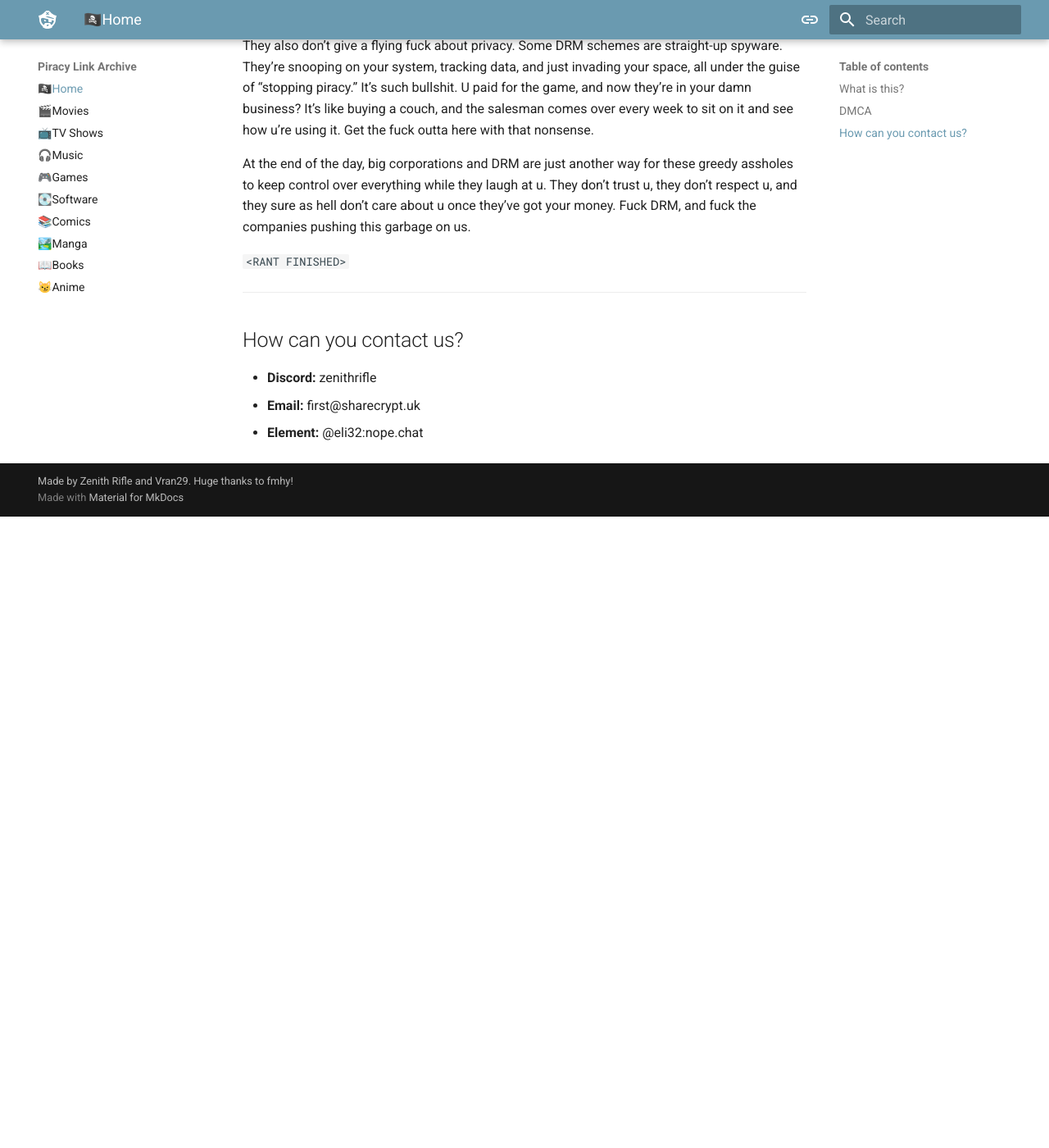
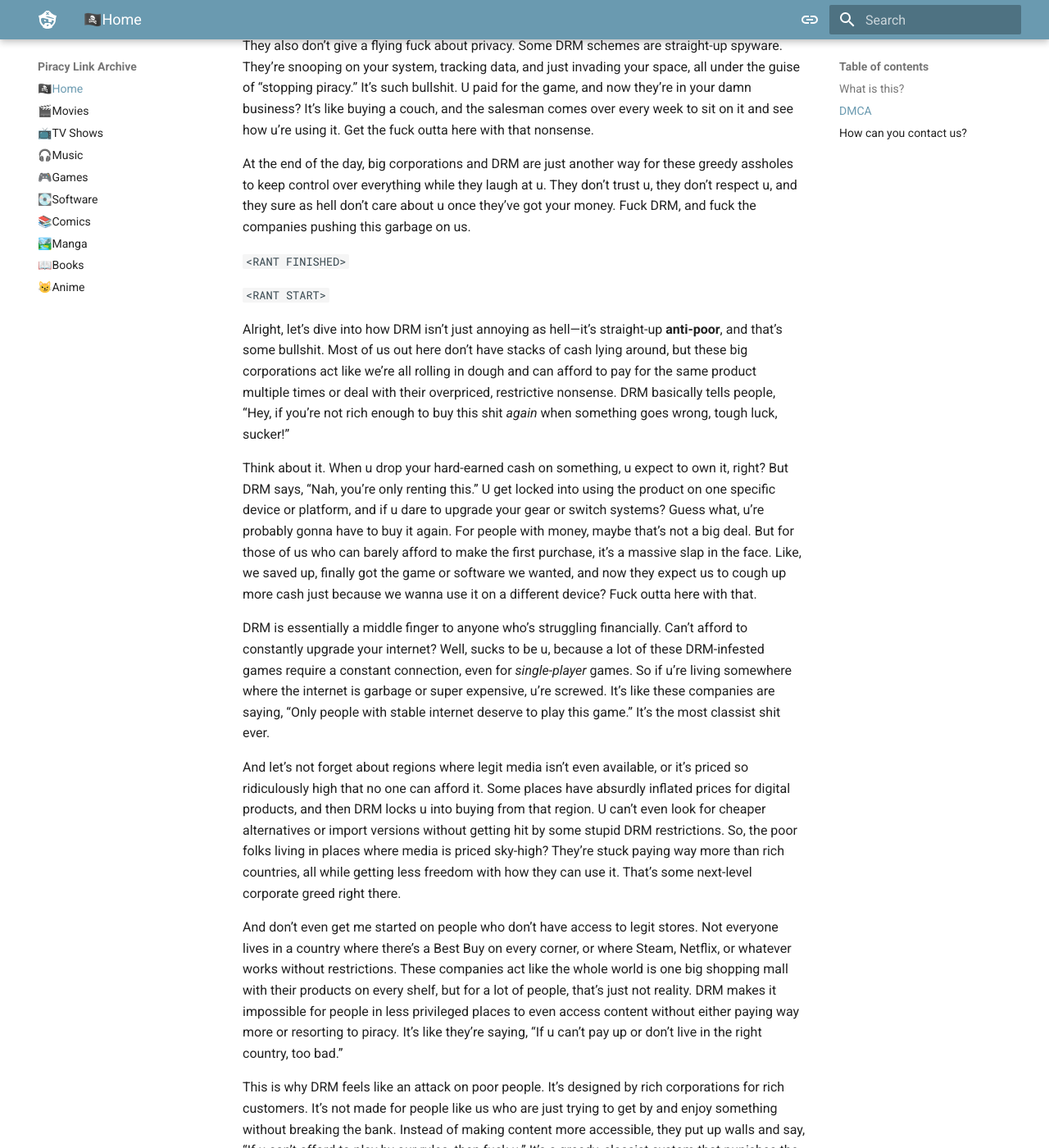
Before and after one commit to InternetNinjo/piracylinkarchive, an MkDocs documentation site: the page built from docs/index.md, in a window 1280 px wide and 1400 px high, scrolled down 1333 px. Shown: the whole window at 82% size. Built offline with MkDocs 1.6.1 and Material for MkDocs 9.7.7, drawn with Linux system fonts in a browser that asks for light colours; before the commit the page ends 1963 px from its top, so only the background shows below that; some of the changed text lies outside the part shown.

Commit message:
more stuff

````diff
--- a/docs/index.md
+++ b/docs/index.md
@@ -37,6 +37,26 @@ At the end of the day, big corporations and DRM are just another way for these g
 
 ```<RANT FINISHED>```
 
+```<RANT START>```
+
+
+Alright, let’s dive into how DRM isn’t just annoying as hell—it’s straight-up **anti-poor**, and that’s some bullshit. Most of us out here don’t have stacks of cash lying around, but these big corporations act like we’re all rolling in dough and can afford to pay for the same product multiple times or deal with their overpriced, restrictive nonsense. DRM basically tells people, “Hey, if you’re not rich enough to buy this shit *again* when something goes wrong, tough luck, sucker!”
+
+Think about it. When u drop your hard-earned cash on something, u expect to own it, right? But DRM says, “Nah, you’re only renting this.” U get locked into using the product on one specific device or platform, and if u dare to upgrade your gear or switch systems? Guess what, u’re probably gonna have to buy it again. For people with money, maybe that’s not a big deal. But for those of us who can barely afford to make the first purchase, it’s a massive slap in the face. Like, we saved up, finally got the game or software we wanted, and now they expect us to cough up more cash just because we wanna use it on a different device? Fuck outta here with that.
+
+DRM is essentially a middle finger to anyone who’s struggling financially. Can’t afford to constantly upgrade your internet? Well, sucks to be u, because a lot of these DRM-infested games require a constant connection, even for *single-player* games. So if u’re living somewhere where the internet is garbage or super expensive, u’re screwed. It’s like these companies are saying, “Only people with stable internet deserve to play this game.” It’s the most classist shit ever.
+
+And let’s not forget about regions where legit media isn’t even available, or it’s priced so ridiculously high that no one can afford it. Some places have absurdly inflated prices for digital products, and then DRM locks u into buying from that region. U can’t even look for cheaper alternatives or import versions without getting hit by some stupid DRM restrictions. So, the poor folks living in places where media is priced sky-high? They’re stuck paying way more than rich countries, all while getting less freedom with how they can use it. That’s some next-level corporate greed right there.
+
+And don’t even get me started on people who don’t have access to legit stores. Not everyone lives in a country where there’s a Best Buy on every corner, or where Steam, Netflix, or whatever works without restrictions. These companies act like the whole world is one big shopping mall with their products on every shelf, but for a lot of people, that’s just not reality. DRM makes it impossible for people in less privileged places to even access content without either paying way more or resorting to piracy. It’s like they’re saying, “If u can’t pay up or don’t live in the right country, too bad.”
+
+This is why DRM feels like an attack on poor people. It’s designed by rich corporations for rich customers. It’s not made for people like us who are just trying to get by and enjoy something without breaking the bank. Instead of making content more accessible, they put up walls and say, “If u can’t afford to play by our rules, then fuck u.” It’s a greedy, classist system that punishes the very people who can’t afford to keep jumping through their hoops.
+
+In the end, DRM does nothing but widen the gap between those who have money to burn and those who don’t. If u’re poor, u get stuck with fewer choices, more restrictions, and endless frustration while the wealthy get to bypass it all. It’s bullshit, and the sooner these corporations realize they’re screwing over the very people who need access the most, the better. But until then? DRM can go fuck itself.
+
+
+```<RANT FINISHED>```
+
 ---
 
 ## How can you contact us?
````
Also changed, not shown: site/index.html, site/search/search_index.json.
